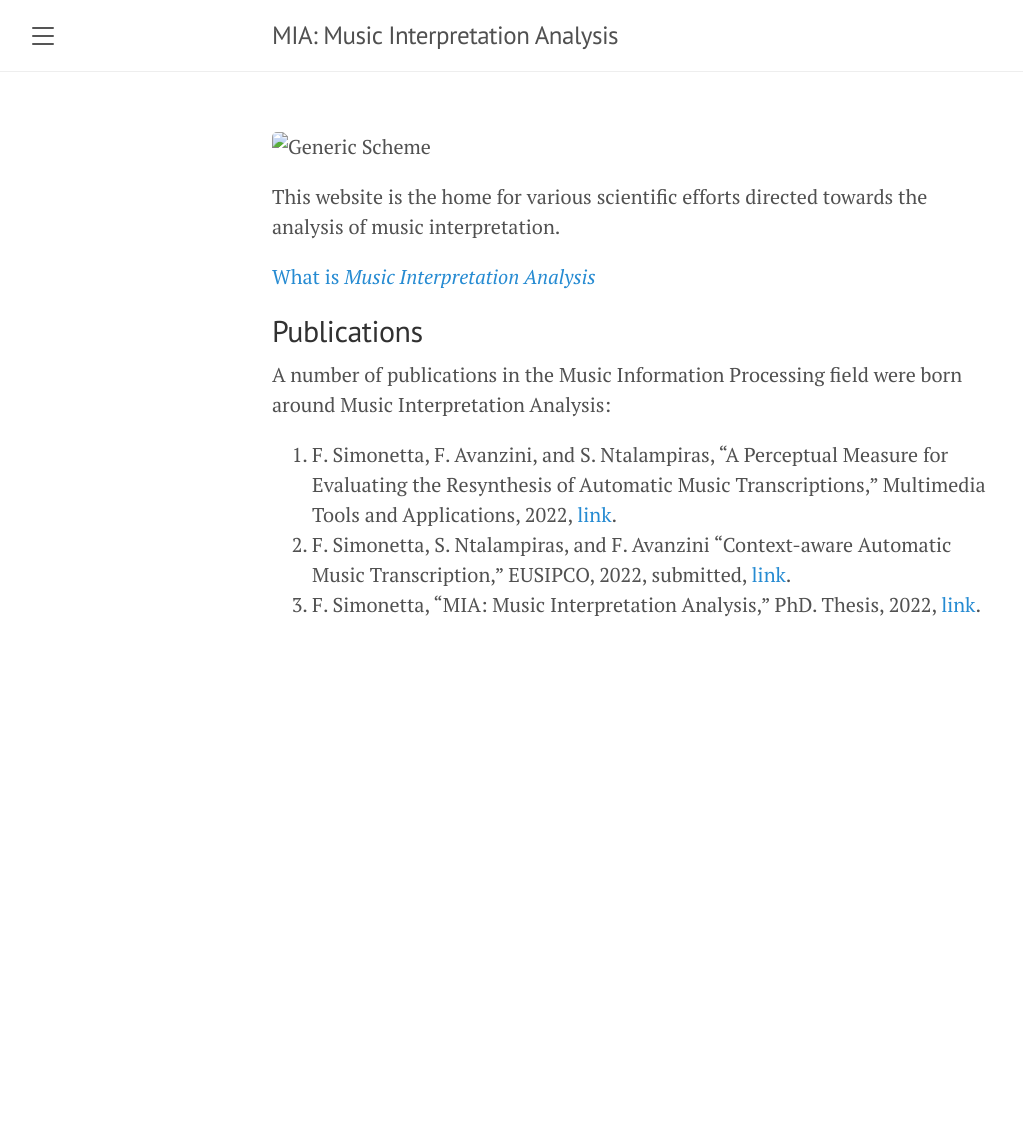
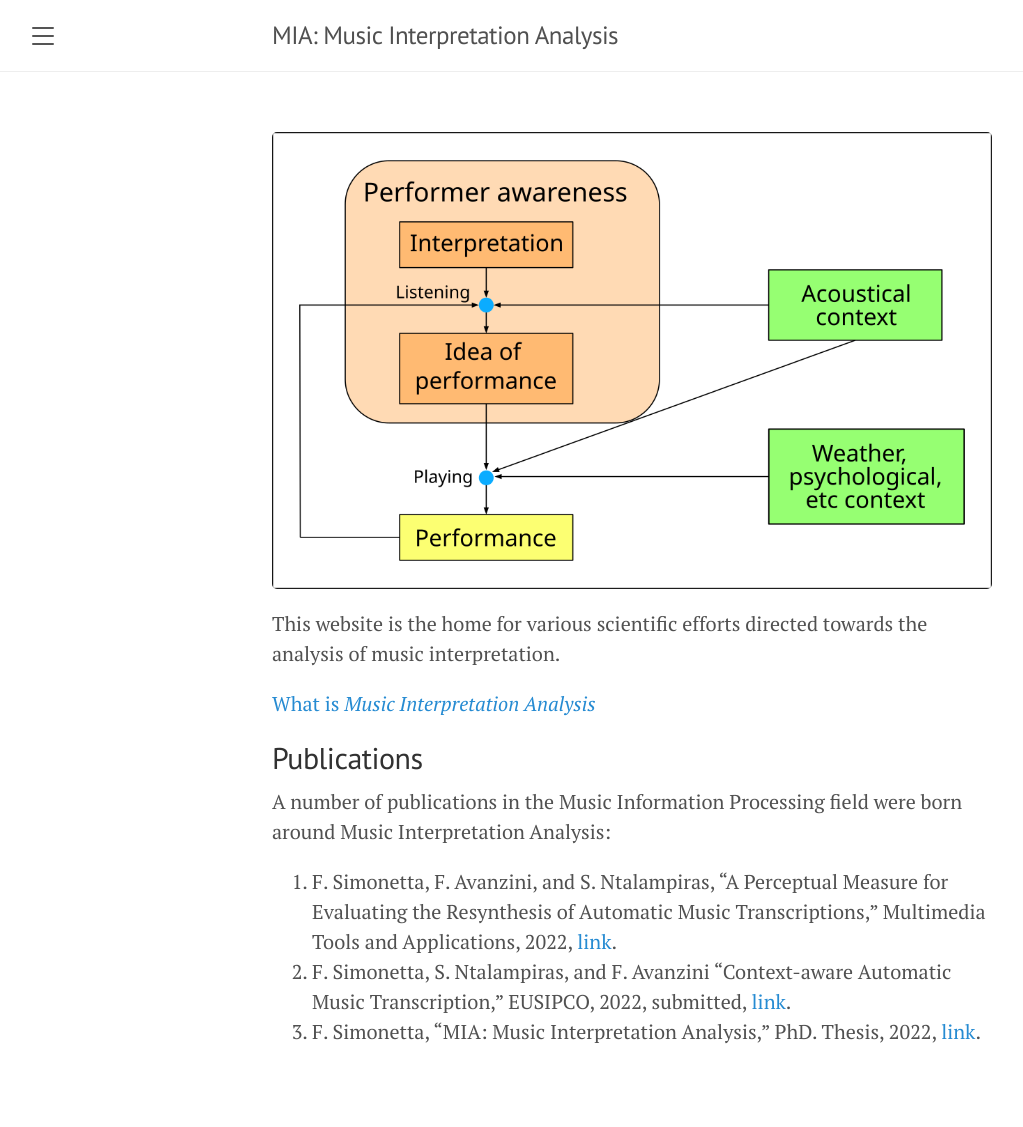
Before and after one commit to LIMUNIMI/MIA, a Jekyll site: the page built from index.md, in a window 1280 px wide. Shown: the whole page, without its empty margins (8-1031 px from the left). Built offline with Jekyll 4.4.1, drawn with Linux system fonts in a browser that asks for light colours; our own code applies the rules of GitHub Pages for plain Markdown files; before the commit the page ends 900 px from its top, so only the background shows below that.

Commit message:
Trying to fix images

```diff
--- a/index.md
+++ b/index.md
@@ -1,4 +1,4 @@
-![Generic Scheme]({{/public/imgs/interpretation_diagram.png | absolute_url}})
+![Generic Scheme](/public/imgs/interpretation_diagram.png)
 
 This website is the home for various scientific efforts directed towards the
 analysis of music interpretation.
```
Also changed, not shown: mia.md (+1 -1 lines).
